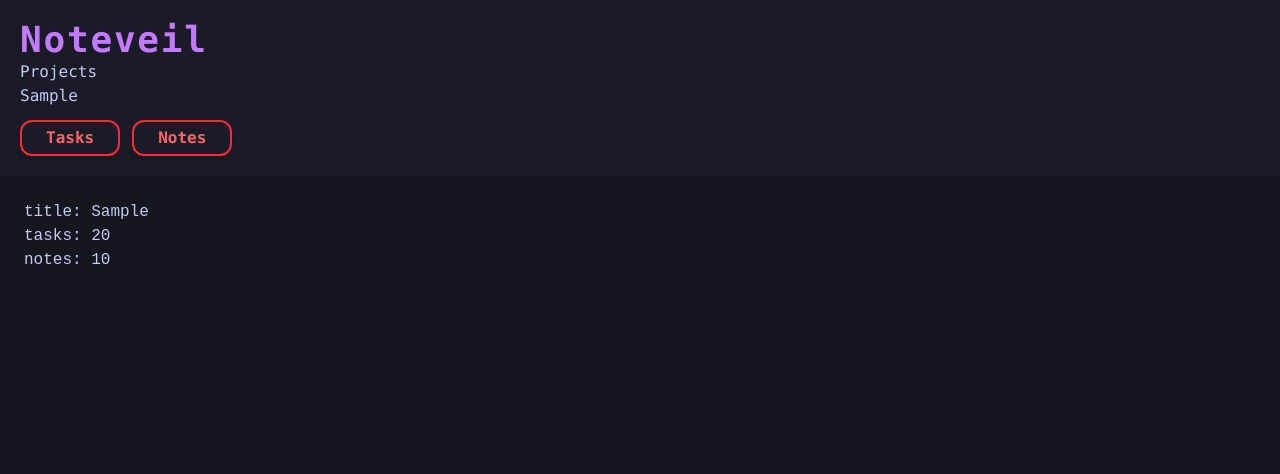
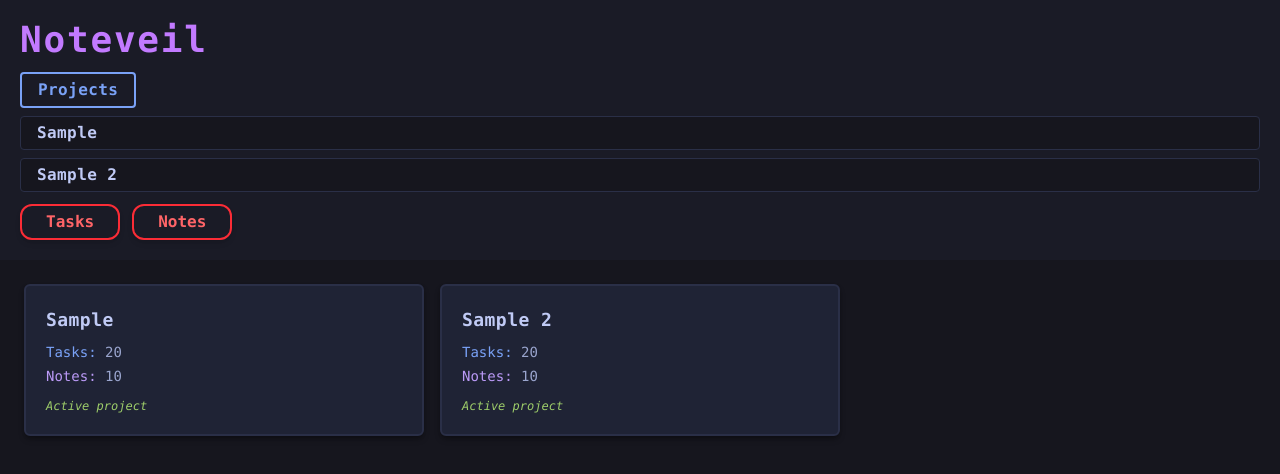
Before and after one commit to HShrigma/noteveil, a React (Vite) app in the folder frontend/: page / in a window 1280 px wide. Shown: the top 474 px of the page. Built offline with nearby package versions, Linux system fonts and the light colour scheme.

Commit message:
feat(style): implement sample header styles

```diff
--- a/frontend/src/App.tsx
+++ b/frontend/src/App.tsx
@@ -6,7 +6,10 @@ import { MAIN_STATES, ProjectData, type MainState } from './utils/registries';
 function App() {
     const [state, setState] = useState<MainState>(MAIN_STATES.PROJECTS_DISPLAY);
 
-    const sampleProjects = [{ id: 1, title: "Sample", taskCount: 20, noteCount: 10, active: true }];
+    const sampleProjects = [
+        { id: 1, title: "Sample", taskCount: 20, noteCount: 10 },
+        { id: 2, title: "Sample 2", taskCount: 20, noteCount: 10 },
+    ];
     const [projects, setProjects] = useState<ProjectData[]>(sampleProjects);
 
     const handleDisplayChange = (value: MainState) => {
--- a/frontend/src/components/header/Header.tsx
+++ b/frontend/src/components/header/Header.tsx
@@ -15,14 +15,32 @@ export const DefaultHeader = ({ projects, onScreenChange, currentState }: Defaul
             </h1>
             <button
                 onClick={() => onScreenChange(MAIN_STATES.PROJECTS_DISPLAY)}
+                className="
+                    mt-3 px-4 py-1 rounded-sm border-2 border-[#7aa2f7]
+                  text-[#7aa2f7] font-semibold tracking-wide
+                    transition-all duration-150
+                  hover:bg-[#7aa2f7] hover:text-[#1a1b26]
+                    hover:shadow-[0_0_12px_rgba(122,162,247,0.6)]"
             >
-            Projects
+                Projects
             </button>
 
             {projects.map((project) =>
                 <button
                     onClick={() => onScreenChange(MAIN_STATES.TASK_DISPLAY)}
-                    key={project.id}>
+                    key={project.id}
+                    className="
+                        mt-2 px-4 py-1 w-full text-left
+                        rounded-sm border border-[#2a2f47]
+                      bg-[#16161e] text-[#c0caf5]
+                        font-mono font-semibold tracking-wide
+                        transition-all duration-150
+                      hover:bg-[#1f2335]
+                      hover:border-[#9d7cd8]
+                      hover:text-[#bb9af7]
+                        hover:shadow-[0_0_10px_rgba(157,124,216,0.35)]"
+                >
+
                     {project.title}
                 </button>
             )}
--- a/frontend/src/components/projects/Projects.tsx
+++ b/frontend/src/components/projects/Projects.tsx
@@ -1,29 +1,54 @@
-import { useState } from "react";
 import { MAIN_STATES, MainState, ProjectData } from "../../utils/registries";
 
-export interface ProjectsProps
-{
+export interface ProjectsProps {
     projects: ProjectData[];
     onProjectChange: (state: MainState, id: number) => void;
 }
 
-export const Projects = ({projects, onProjectChange}:ProjectsProps) =>{
-
-    const changeProject = (id: number,) => onProjectChange(MAIN_STATES.TASK_DISPLAY, id);
+export const Projects = ({ projects, onProjectChange }: ProjectsProps) => {
+    const changeProject = (id: number) =>
+        onProjectChange(MAIN_STATES.TASK_DISPLAY, id);
 
     return (
-        projects.map(project =>
-           <div
-                key={project.id}
-                onClick={() => changeProject(project.id)}
-           >
-                {`title: ${project.title}`}
-                <br/>
-                {`tasks: ${project.taskCount}`}
-                <br/>
-                {`notes: ${project.noteCount}`}
-           </div>
-        )
+        <div className="grid gap-4 sm:grid-cols-2 lg:grid-cols-3">
+            {projects.map(project => (
+                <div
+                    key={project.id}
+                    onClick={() => changeProject(project.id)}
+                    className="
+                        cursor-pointer p-5 rounded-md
+                      bg-[#1f2335] border-2 border-[#2a2f47]
+                        shadow-md shadow-black/30
+                        font-mono transition-all duration-200
+                      hover:bg-[#24283b]
+                        hover:shadow-[0_0_18px_rgba(122,162,247,0.25)]
+                        hover:-translate-y-1
+                        active:translate-y-0"
+                >
+                    <h2 className="text-lg font-bold tracking-wide text-[#c0caf5]">
+                        {project.title}
+                    </h2>
+
+                    <div className="mt-2 text-sm text-[#9aa5ce] space-y-1">
+                        <div>
+                            <span className="text-[#7aa2f7]">Tasks:</span>{" "}
+                            {project.taskCount}
+                        </div>
+                        <div>
+                            <span className="text-[#bb9af7]">Notes:</span>{" "}
+                            {project.noteCount}
+                        </div>
+                    </div>
+
+                    {project && (
+                        <div className="mt-3 text-xs text-[#9ece6a] italic">
+                            Active project
+                        </div>
+                    )}
+                </div>
+            ))}
+        </div>
     );
 };
+
 export default Projects;
```
